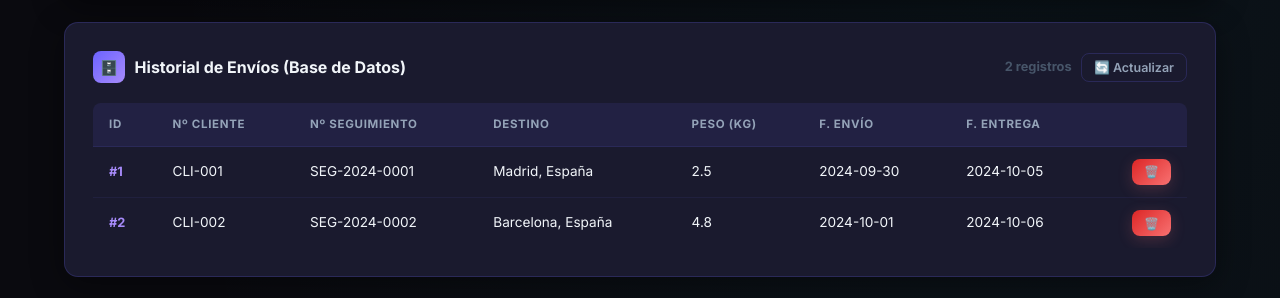
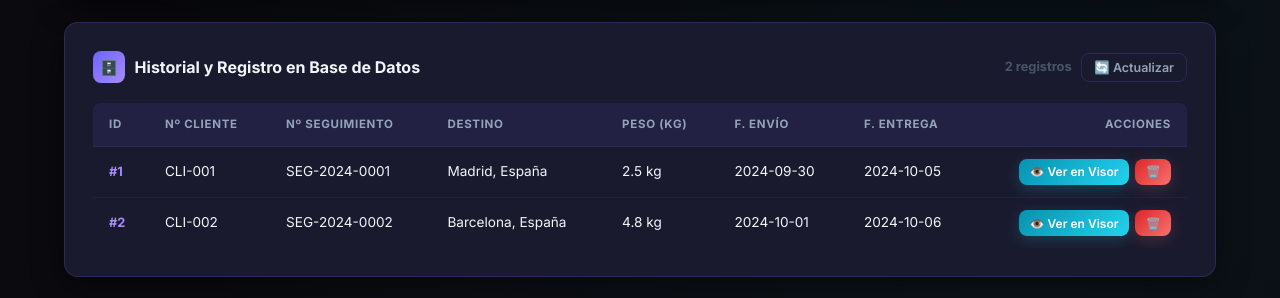
Before and after one commit to MoiFran/PROYECTO-FICHEROS-26_27-MoisesDeLima, a React (Vite) app in the folder frontend/: page / in a window 1280 px wide. Shown: the part 1813-2111 px from the top of the page. Built offline with nearby package versions, Linux system fonts and the light colour scheme; no server answers.

Commit message:
Allow inspecting DB records directly in ModalVisorWeb from HistorialTable

```diff
--- a/frontend/src/components/HistorialTable.jsx
+++ b/frontend/src/components/HistorialTable.jsx
@@ -1,22 +1,33 @@
+import { useState } from 'react';
 import { deleteEnvio } from '../api';
+import ModalVisorWeb from './ModalVisorWeb';
 
 export default function HistorialTable({ envios, onRefresh, onToast }) {
-  const handleDelete = async (id) => {
-    if (!confirm(`¿Eliminar el envío con ID ${id}?`)) return;
+  const [envioVisor, setEnvioVisor] = useState(null);
+
+  const handleDelete = async (id, e) => {
+    e.stopPropagation();
+    if (!confirm(`¿Eliminar el envío con ID #${id} de la Base de Datos?`)) return;
     try {
       await deleteEnvio(id);
-      onToast(`🗑️ Envío #${id} eliminado`, 'info');
+      onToast(`🗑️ Envío #${id} eliminado de la BD`, 'info');
       onRefresh();
     } catch {
       onToast('❌ Error al eliminar el envío', 'error');
     }
   };
 
+  const handleVerVisor = (envio, e) => {
+    if (e) e.stopPropagation();
+    setEnvioVisor(envio);
+  };
+
   return (
+    <>
       <div className="card historial-section">
         <div className="card-title">
           <div className="icon">🗄️</div>
-        Historial de Envíos (Base de Datos)
+          Historial y Registro en Base de Datos
           <span style={{ marginLeft: 'auto', fontSize: '0.8rem', color: 'var(--text-muted)' }}>
             {envios.length} registro{envios.length !== 1 ? 's' : ''}
           </span>
@@ -46,28 +57,45 @@ export default function HistorialTable({ envios, onRefresh, onToast }) {
                   <th>Peso (kg)</th>
                   <th>F. Envío</th>
                   <th>F. Entrega</th>
-                <th></th>
+                  <th style={{ textAlign: 'right' }}>Acciones</th>
                 </tr>
               </thead>
               <tbody>
                 {envios.map(e => (
-                <tr key={e.id}>
+                  <tr
+                    key={e.id}
+                    style={{ cursor: 'pointer' }}
+                    onClick={() => handleVerVisor(e)}
+                    title="Haz clic para inspeccionar en el Visor Web"
+                  >
                     <td className="td-id">#{e.id}</td>
                     <td>{e.numeroCliente}</td>
                     <td>{e.numeroSeguimiento}</td>
                     <td>{e.destino}</td>
-                  <td>{e.peso}</td>
-                  <td>{e.fechaEnvio}</td>
-                  <td>{e.fechaEstimadaEntrega}</td>
-                  <td className="td-action">
+                    <td>{e.peso} kg</td>
+                    <td>{e.fechaEnvio || '—'}</td>
+                    <td>{e.fechaEstimadaEntrega || '—'}</td>
+                    <td className="td-action" onClick={evt => evt.stopPropagation()}>
+                      <div style={{ display: 'flex', gap: '0.4rem', justifyContent: 'flex-end' }}>
+                        <button
+                          id={`btn-ver-${e.id}`}
+                          className="btn btn-cyan"
+                          style={{ padding: '0.35rem 0.65rem', fontSize: '0.75rem' }}
+                          onClick={(evt) => handleVerVisor(e, evt)}
+                          title="Abrir en Visor Web"
+                        >
+                          👁️ Ver en Visor
+                        </button>
                         <button
                           id={`btn-delete-${e.id}`}
                           className="btn btn-danger"
-                      style={{ padding: '0.35rem 0.75rem', fontSize: '0.75rem' }}
-                      onClick={() => handleDelete(e.id)}
+                          style={{ padding: '0.35rem 0.65rem', fontSize: '0.75rem' }}
+                          onClick={(evt) => handleDelete(e.id, evt)}
+                          title="Eliminar de la BD"
                         >
                           🗑️
                         </button>
+                      </div>
                     </td>
                   </tr>
                 ))}
@@ -76,5 +104,18 @@ export default function HistorialTable({ envios, onRefresh, onToast }) {
           </div>
         )}
       </div>
+
+      {/* Modal / Ventana del Visor Web para el registro seleccionado */}
+      {envioVisor && (
+        <ModalVisorWeb
+          nombreFichero={`envio_db_#${envioVisor.id}`}
+          formatoInicial="json"
+          rawContentInicial={null}
+          envioDatos={envioVisor}
+          onCerrar={() => setEnvioVisor(null)}
+          onToast={onToast}
+        />
+      )}
+    </>
   );
 }
```
Lines whose indentation alone changed are shown as unchanged.
